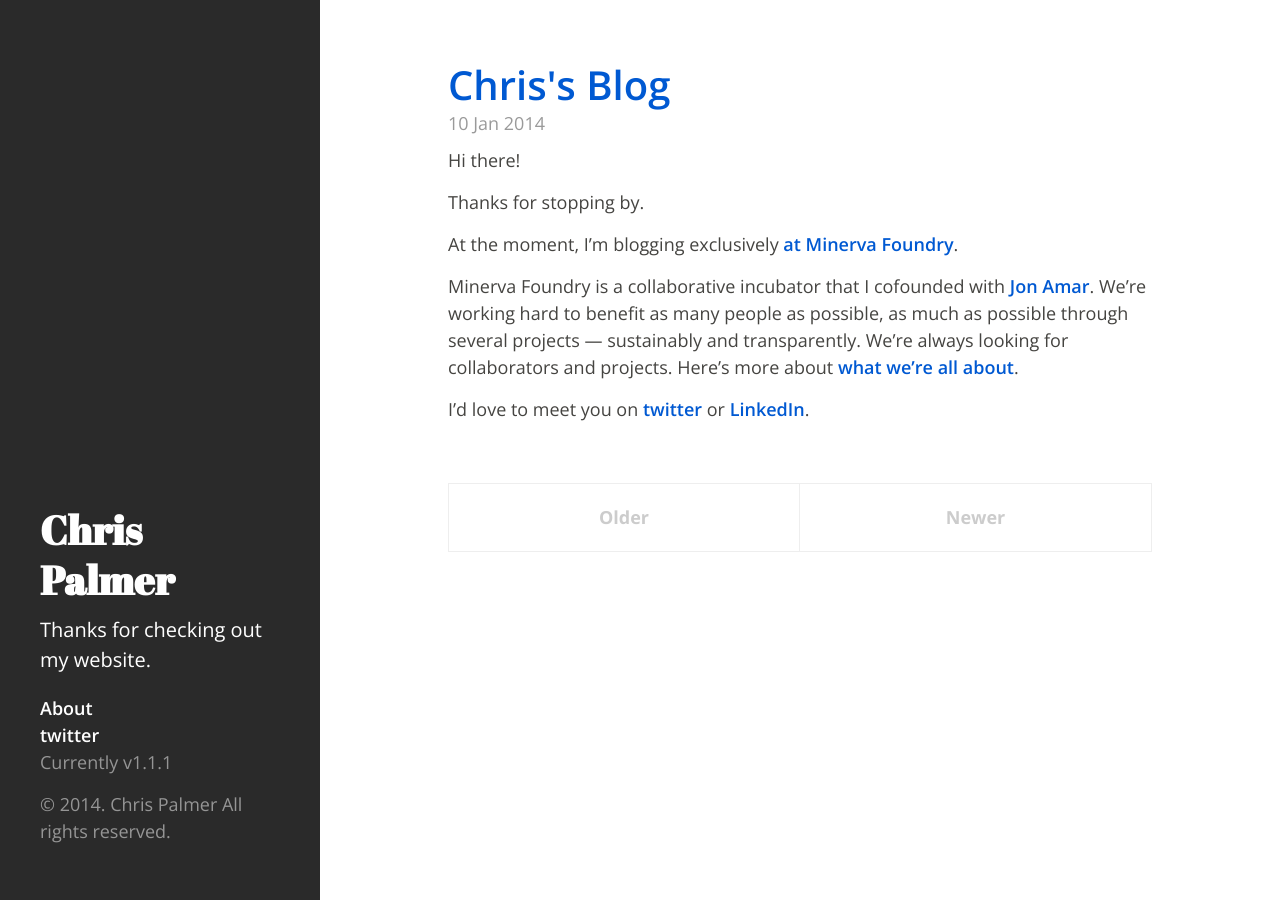
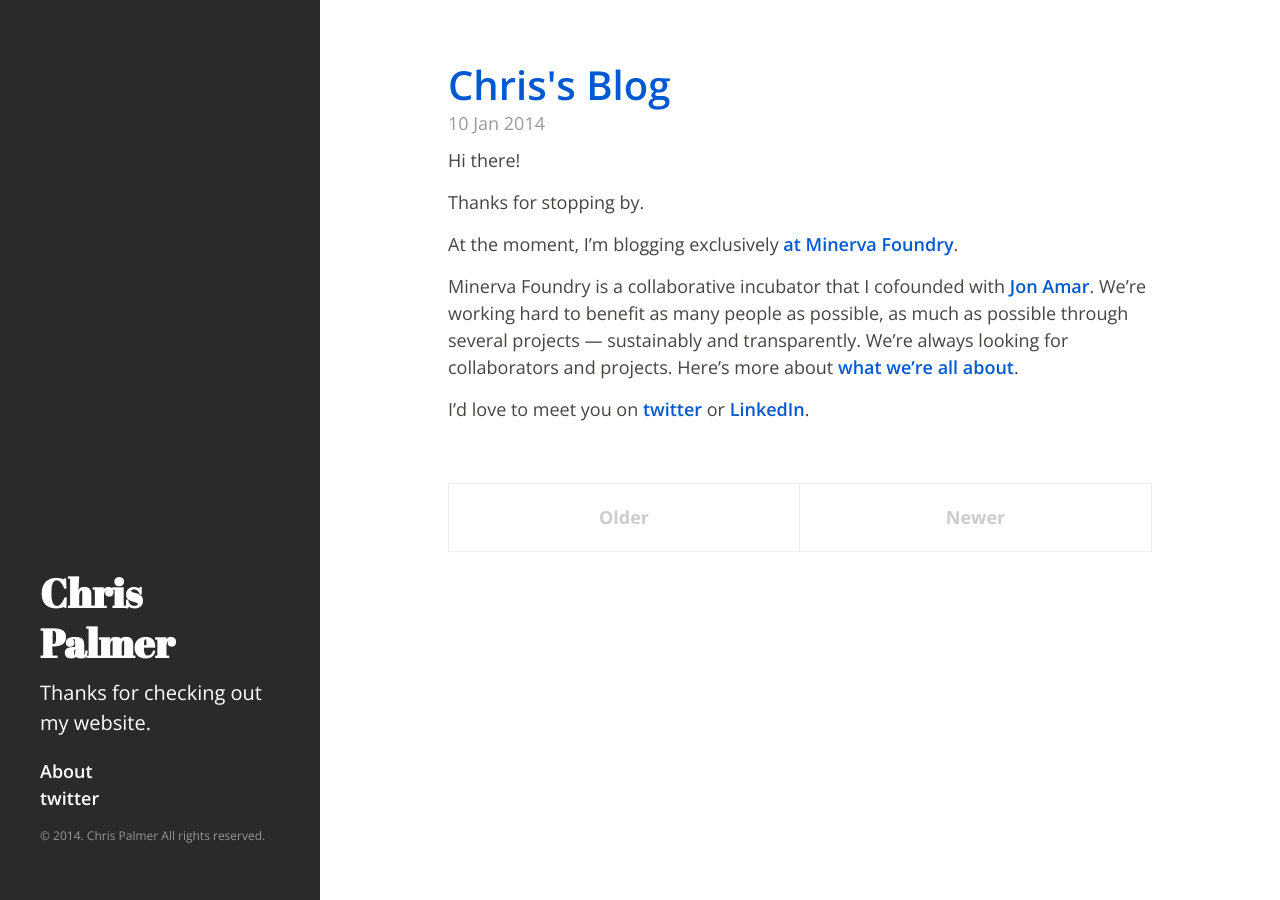
Before and after one commit to cwjpalmer/cwjpalmer.github.io, a Jekyll site: the page built from index.html, in a window 1280 px wide. Built offline with Jekyll 4.4.1, drawn with Linux system fonts in a browser that asks for light colours; Markdown is read by kramdown in place of the engine named in the settings; the list of posts is cut into pages by our own code.

Commit message:
changed masthead html to agree with CSS in last change

```diff
--- a/_layouts/default.html
+++ b/_layouts/default.html
@@ -18,9 +18,8 @@
             <li>
               <a href="http://twitter.com/cwjpalmer">twitter</a>
             </li>
-            <li>Currently v{{ site.version }}</li>
           </ul>
-          <p>&copy; 2014. {{ site.author.name }} All rights reserved.</p>
+          <p class="footer">&copy; 2014. {{ site.author.name }} All rights reserved.</p>
         </div>
       </div>
     </header>
```
